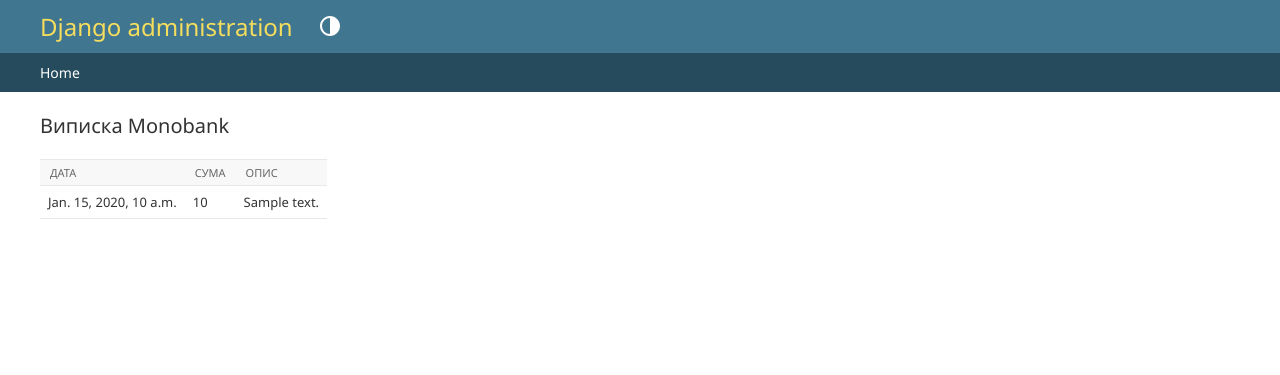
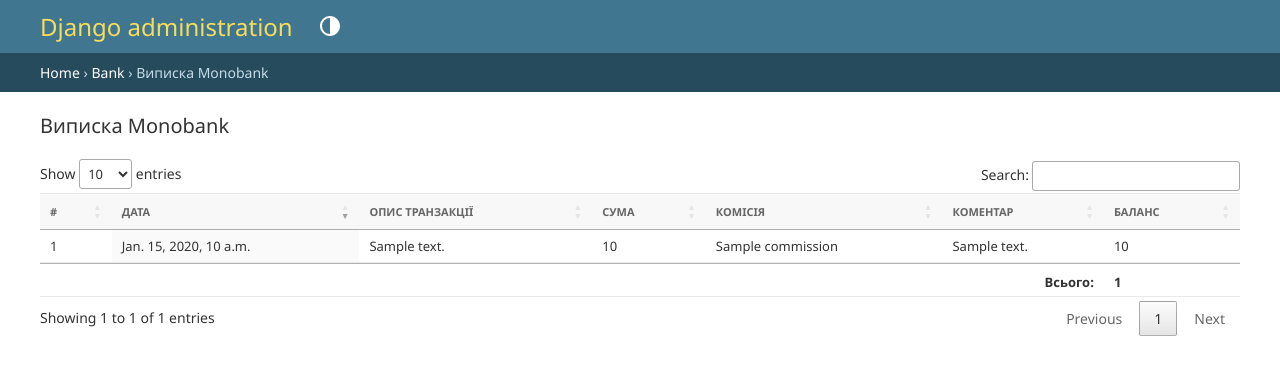
Before and after one commit to sergbondckua/manager_social_group_bot, a Django app: template templates/admin/monobank_statement.html in a window 1280 px wide. Shown: the top 375 px of the page. Run offline with Django 5.2, Linux system fonts and the light colour scheme; the template is opened without the code that fills it: most values are stand-ins (such as "Sample title", 1, 10 or a date in 2020); parts of the project's set-up code (start-up, migrations or seed data) failed here and were passed over; some libraries are stand-ins or nearby versions.

Commit message:
add custom admin page

```diff
--- a/bank/urls_admin.py
+++ b/bank/urls_admin.py
@@ -3,10 +3,10 @@
 
 urlpatterns = [
     path(
-        route="monobank-statement/",
+        route="monobankstatement/",
         view=MonobankStatementView.as_view(),
         name="monobank_statement",
     ),
 ]
 
-app_name = "bank_admin"
+app_name = "bank"
--- a/core/urls.py
+++ b/core/urls.py
@@ -2,6 +2,7 @@
 from django.conf.urls.static import static
 from django.contrib import admin
 from django.urls import path, include
+
 
 urlpatterns = [
     path("admin/bank/", include("bank.urls_admin")),
--- a/templates/admin/monobank_statement.html
+++ b/templates/admin/monobank_statement.html
@@ -1,23 +1,78 @@
 {% extends "admin/base_site.html" %}
+{% load i18n %}
+{% block extrastyle %}{{ block.super }}{% endblock %}
+{% block bodyclass %}{{ block.super }} monobank-statement{% endblock %}
+{% block extrahead %}
+  {{ block.super }}
+  <link rel="stylesheet" href="https://cdn.datatables.net/1.13.4/css/jquery.dataTables.min.css">
+  <script src="https://code.jquery.com/jquery-3.6.0.min.js"></script>
+  <script src="https://cdn.datatables.net/1.13.4/js/jquery.dataTables.min.js"></script>
+  <script>
+      $(document).ready(function () {
+          $('#statement').DataTable({
+              paging: true,
+              searching: true,
+              order: [[1, 'desc']]
+          });
+      });
+  </script>
+{% endblock %}
+{% block title %}Виписка Monobank {{ block.super }}{% endblock %}
+{% block coltype %}flex{% endblock %}
+
+{% if not is_popup %}
+  {% block nav-breadcrumbs %}
+    <div class="breadcrumbs">
+      <a href="{% url 'admin:index' %}">{% translate 'Home' %}</a> &rsaquo;
+      <a href="../">{% translate 'Bank' %}</a> &rsaquo; Виписка Monobank
+    </div>
+  {% endblock %}
+{% endif %}
 
 {% block content %}
+  <div class="container-fluid">
+    <div class="row">
+      <!-- Sidebar -->
+      <div class="col-md-3 col-lg-2">
+        {% block nav-sidebar %}{% endblock %}
+      </div>
+
+      <!-- Main content -->
+      <div class="col-md-9 col-lg-10">
         <h1>Виписка Monobank</h1>
-<table>
+        <table style="width:100%" class="order-column" id="statement">
           <thead>
           <tr>
+            <th>#</th>
             <th>Дата</th>
+            <th>Опис транзакції</th>
             <th>Сума</th>
-            <th>Опис</th>
+            <th>Комісія</th>
+            <th>Коментар</th>
+            <th>Баланс</th>
           </tr>
           </thead>
           <tbody>
-        {% for transaction in transactions %}
+          {% for item in transactions %}
             <tr>
-            <td>{{ transaction.date }}</td>
-            <td>{{ transaction.amount }}</td>
-            <td>{{ transaction.description }}</td>
+              <td>{{ forloop.counter }}</td>
+              <td>{{ item.date }}</td>
+              <td>{{ item.description }}</td>
+              <td>{{ item.amount }}</td>
+              <td>{{ item.commission }}</td>
+              <td>{{ item.comment }}</td>
+              <td>{{ item.balance }}</td>
             </tr>
           {% endfor %}
           </tbody>
+          <tfoot>
+          <tr>
+            <th colspan="6" style="text-align:right">Всього:</th>
+            <th>{{ transactions|length }}</th>
+          </tr>
+          </tfoot>
         </table>
+      </div>
+    </div>
+  </div>
 {% endblock %}
```
Also changed, not shown: bank/admin.py (+22 -1 lines), bank/models.py (+9 -0 lines), templates/admin/base-site.html (deleted, +0 -13 lines). Lines whose indentation alone changed are shown as unchanged.
